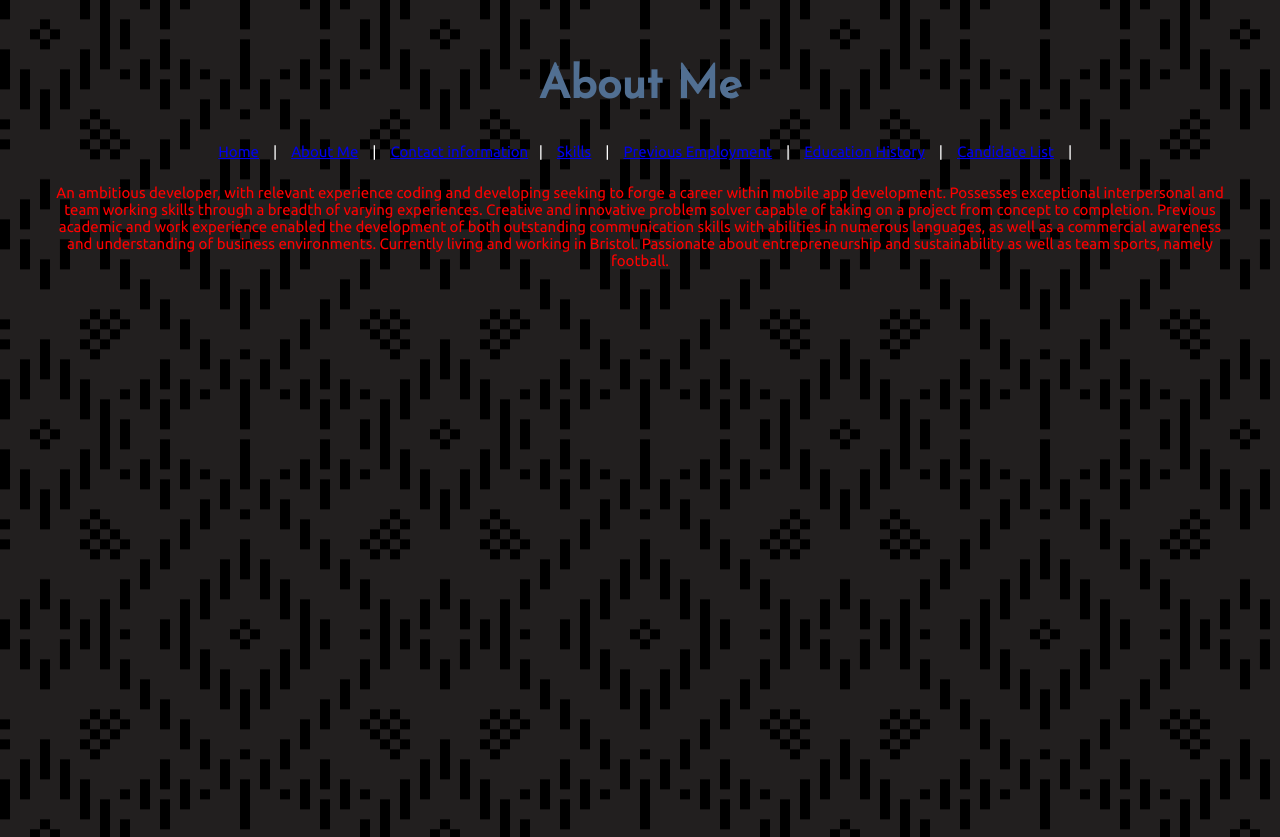
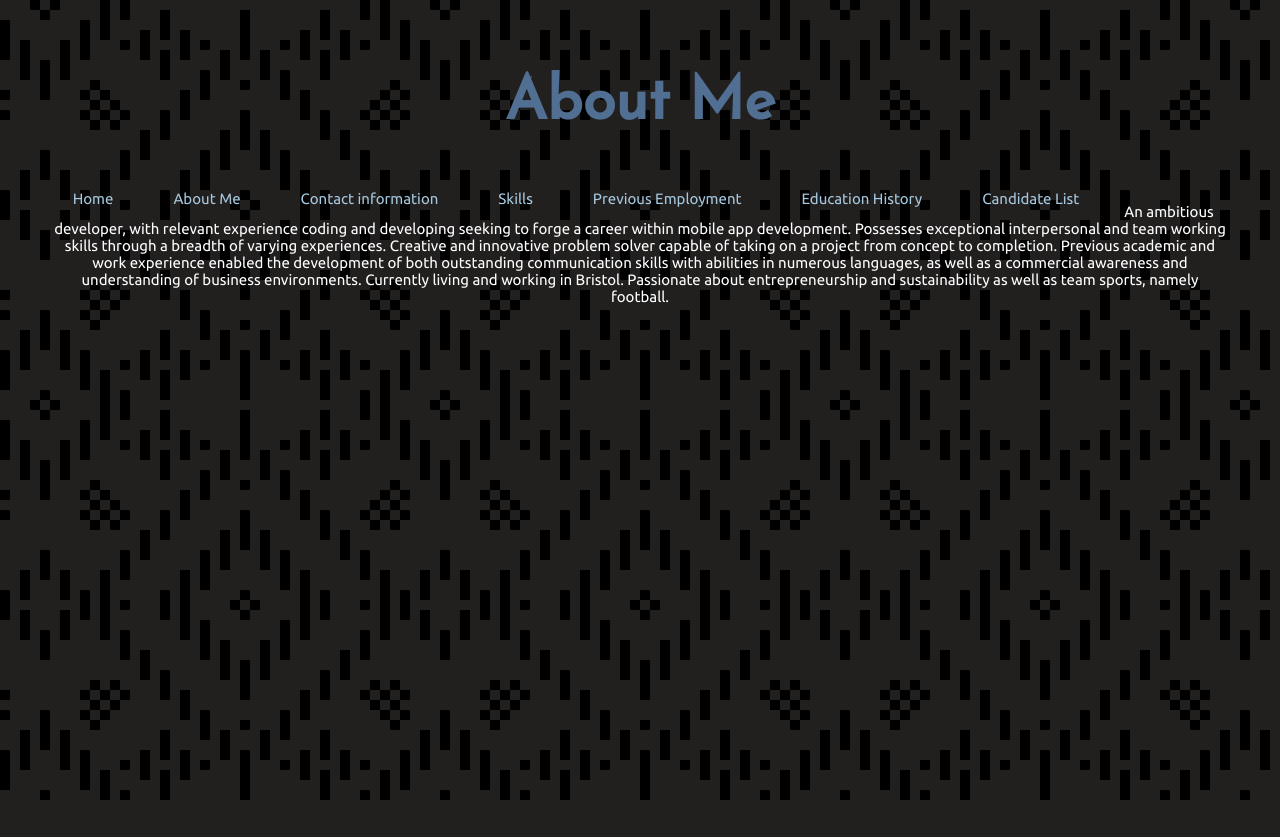
Before and after one commit to Emmanuelnology/CV, a PHP site: page /satyam/aboutme.html in a window 1280 px wide. After the commit the page ends 800 px from the top, so only its background shows below. Run offline with PHP 8.4, Linux system fonts and the light colour scheme.

Commit message:
formatting

```diff
--- a/satyam/aboutme.html
+++ b/satyam/aboutme.html
@@ -4,21 +4,23 @@
 <head>
     <link href="styles.css" rel="stylesheet" />
     <link href="https://fonts.googleapis.com/css?family=Josefin+Sans|Ubuntu" rel="stylesheet">
-    <title>Satyam Gehani CV Home Page</title>
+    <title>About Me</title>
 </head>
 <body>
     <main>
         <h1>About Me</h1>
         <nav>
-            <a class="active" href="index.html">Home</a> |
-            <a href="aboutme.html">About Me</a> |
-            <a href="contactinfo.html">Contact information</a>|
-            <a href="skills.html">Skills</a> |
-            <a href="employment.html">Previous Employment</a> |
-            <a href="education.html">Education History</a> |
-            <a href="/">Candidate List</a> |
-        </nav>
-        <div id="statement">
+                <ul>
+                    <li><a href="index.html">Home</a></li>
+                    <li><a href="aboutme.html">About Me</a></li>
+                    <li><a href="contactinfo.html">Contact information</a></li>
+                    <li><a href="skills.html">Skills</a></li>
+                    <li><a href="employment.html">Previous Employment</a></li>
+                    <li><a href="education.html">Education History</a></li>
+                    <li><a href="/brunel-oct-18/">Candidate List</a></li>
+                </ul>
+            </nav>
+                <div id="statement">
             <p> An ambitious developer, with relevant experience coding and developing seeking to forge a career within mobile app development. Possesses exceptional interpersonal and team working skills through a breadth of varying experiences. Creative and innovative problem solver capable of taking on a project from concept to completion. Previous academic and work experience enabled the development of both outstanding communication skills with abilities in numerous languages, as well as a commercial awareness and understanding of business environments. Currently living and working in Bristol. Passionate about entrepreneurship and sustainability as well as team sports, namely football.</p>
         </div>
     </main>
--- a/satyam/index.html
+++ b/satyam/index.html
@@ -10,17 +10,19 @@
     <header>
         <h1>Satyam Gehani</h1>
     </header>
+    <div>
     <nav>
         <ul>
-            <li><a class="active" href="index.html">Home</a></li>
+            <li><a href="index.html">Home</a></li>
             <li><a href="aboutme.html">About Me</a></li>
             <li><a href="contactinfo.html">Contact information</a></li>
             <li><a href="skills.html">Skills</a></li>
             <li><a href="employment.html">Previous Employment</a></li>
             <li><a href="education.html">Education History</a></li>
-            <li><a href="/brunel-oct-18/">Candidate List</a></li>
+            <li><a href="/">Candidate List</a></li>
         </ul>
     </nav>
+</div>
     <main>
         <div class="introtext">
             <p>Welcome to my Interactive CV</p>
--- a/satyam/styles.css
+++ b/satyam/styles.css
@@ -10,9 +10,13 @@ body{
     text-align: center;
     border: 1px white;
     background-image:url('folk-pattern.png') ;
-    min-height: 100vh;
     background-position: bottom;
     background-attachment: fixed;
+}
+h1{
+    color: #516f92;
+    font-size: 4em;
+    font-family: Josefin Sans;
 }
 nav {
     position: -webkit-sticky;
@@ -22,40 +26,38 @@ nav {
 nav ul{
     text-transform: initial;
     list-style-type:none;
-    padding:0em;
-    margin:0em;
+    padding:0;
+    margin:0;
+    display: inline;
 }
 nav li {
     display:inline;
     float:left;
 }
-li a {
-    display: block;
-    color: #516f92;
-    text-align: center;
-    padding: 14px 16px;
+nav li a{
+    display: inline;
+    padding: 12px;
     text-decoration: none;
+    color: rgb(165, 200, 223);
+    background-color: none;
 }
-    li a:hover:not(.active) {
-    background-color: #fff;
+nav a:hover{
+    background-color: rgb(24, 68, 119);
+    border-radius: 2px;
 }
-li a.active {
-    color: rgb(187, 219, 240);
-    background-color: rgb(24, 68, 119);
-}
-h1{
-    color: #516f92;
-    font-size: 3em;
-    font-family: Josefin Sans;
+p{
+    text-indent:2px;
+    font-size:1em;
 }
 #statement{
-text-align: none;
-color: red;
+text-align: center;
+color: white;
 }
 #contactdetails{
 text-align: left;
 }
-.introtext{
-padding: 85px;
-color:red;
+img{
+    position: left;
+    width: 20%;
+    height: auto;
 }
```
Also changed, not shown: satyam/contactinfo.html (+16 -12 lines).
